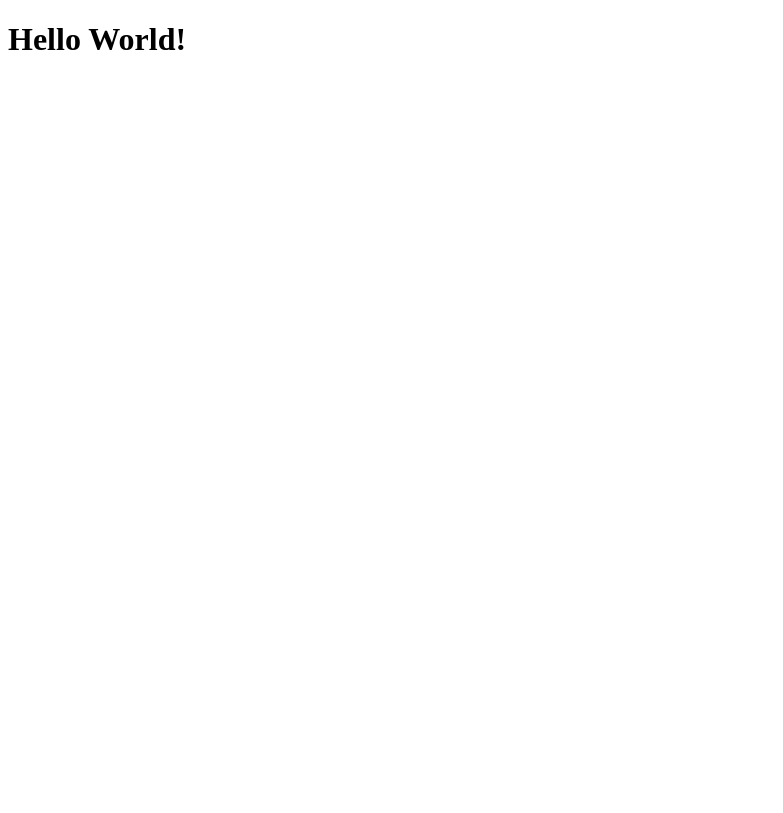
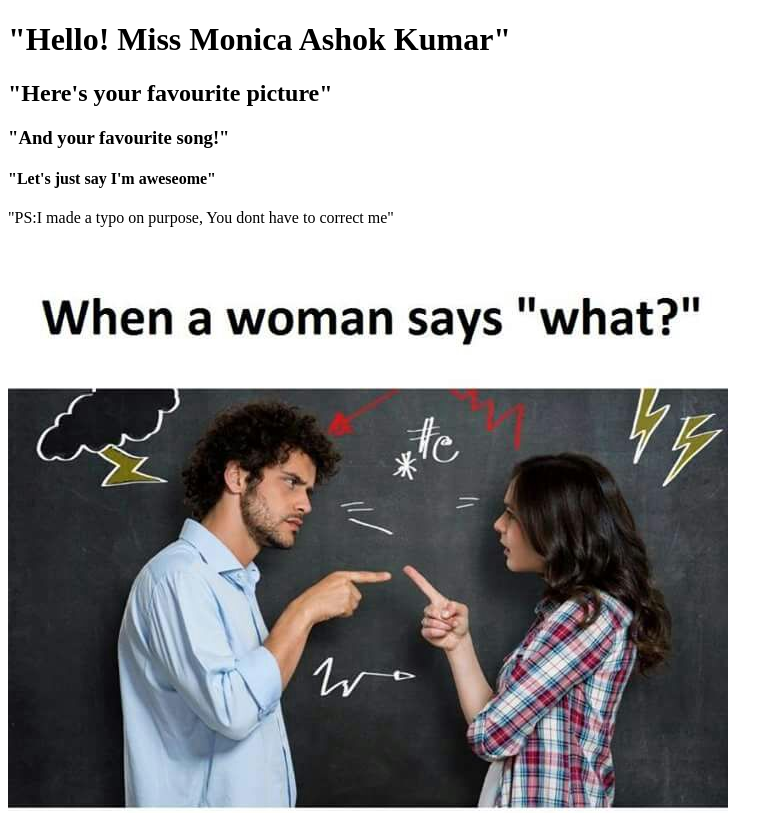
Before and after one commit to girishsg24/Web-server, a website: page public/index.html in a window 1280 px wide. Shown: the top 813 px of the page, without its empty margins (0-783 px from the left). Drawn offline with Linux system fonts and the light colour scheme.

Commit message:
Improvising!

```diff
--- a/public/index.html
+++ b/public/index.html
@@ -4,7 +4,13 @@
 			<meta charset="utf-8"/>
 			<title>My App!</title>
 			<body>
-				<h1>Hello World!</h1>
+				<audio src='music.mp3' id='deep' autoplay></audio>
+				<h1>"Hello! Miss Monica Ashok Kumar"</h1>
+				<h2>"Here's your favourite picture"</h2>
+				<h3>"And your favourite song!"</h3>
+				<h4>"Let's just say I'm aweseome"</h4>
+				<p>"PS:I made a typo on purpose, You dont have to correct me"</p>
+				<img src="picture.jpeg">
 			</body>
 		</head>
 	</html>
```
Also changed, not shown: public/aboutus.html (+1 -1 lines), picture.jpeg (added), public/picture.jpeg (added), 1 other file.
